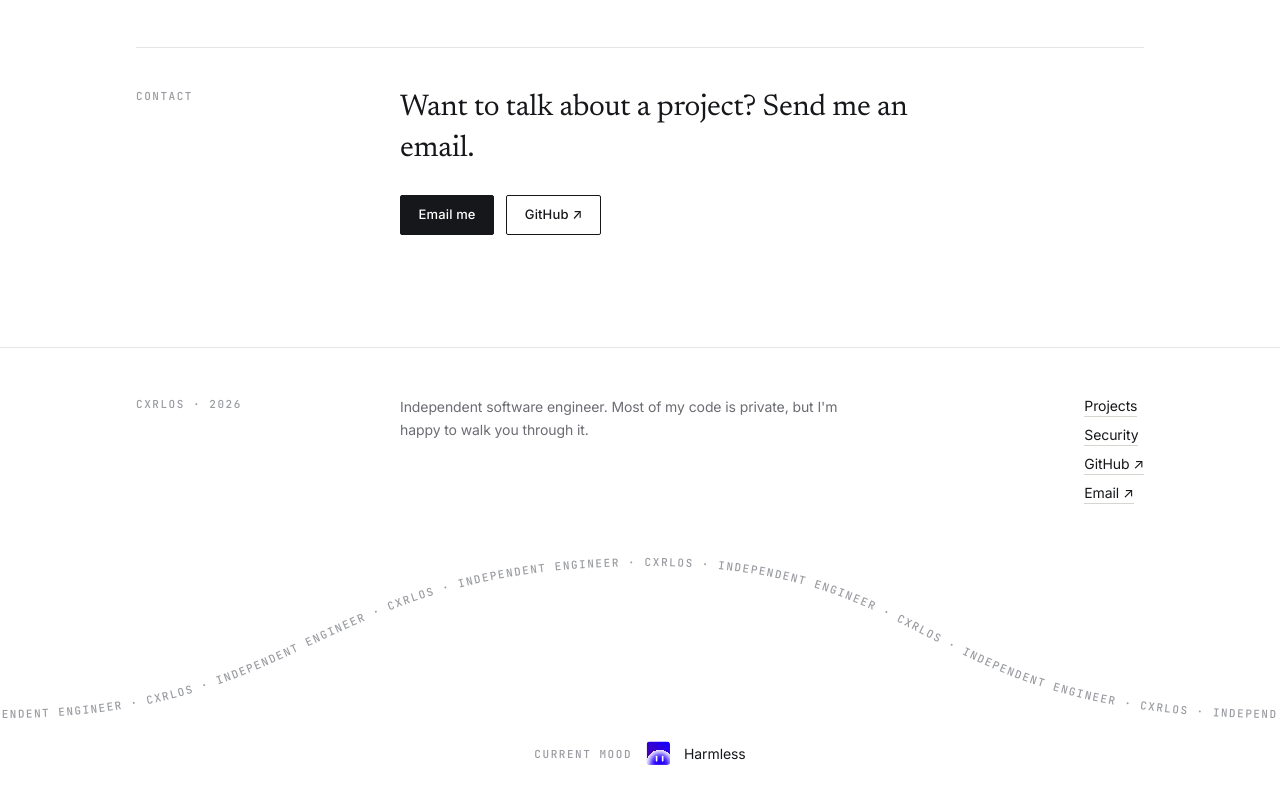
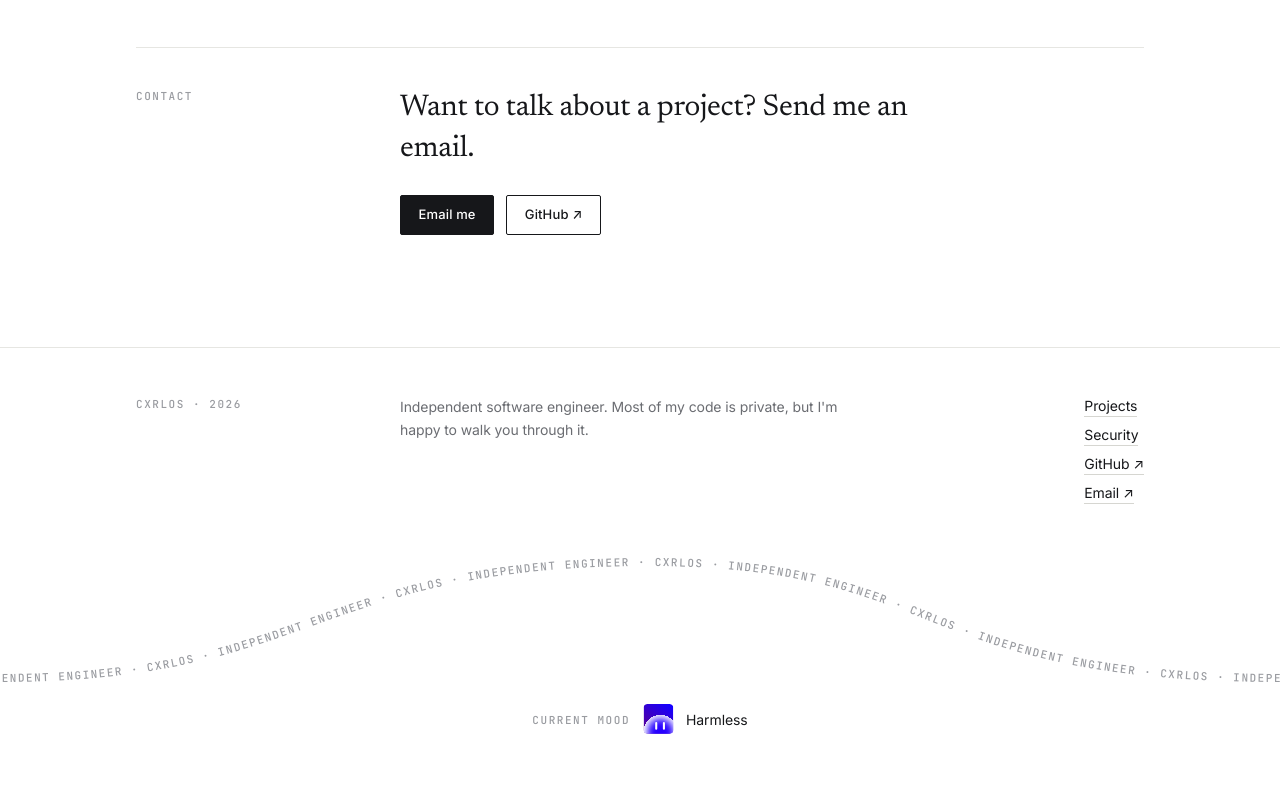
Before and after one commit to imcxrlos/personal, a Next.js app: page / in a window 1280 px wide. Shown: the part 2652-3452 px from the top of the page. After the commit the page ends 3420 px from the top, so only its background shows below. Built offline with nearby package versions, Linux system fonts and the light colour scheme.

Commit message:
Lower the footer arc and enlarge the mood mascot

```diff
--- a/components/curved-text.tsx
+++ b/components/curved-text.tsx
@@ -106,7 +106,7 @@ export function CurvedText() {
   }, [loop]);
 
   return (
-    <div ref={boxRef} aria-hidden className="h-[124px] w-full overflow-hidden md:h-[188px]">
+    <div ref={boxRef} aria-hidden className="h-[104px] w-full overflow-hidden md:h-[152px]">
       {size.w ? (
         <svg
           width={size.w}
--- a/components/footer.tsx
+++ b/components/footer.tsx
@@ -44,7 +44,7 @@ export function Footer() {
         <p className="flex items-center gap-3">
           <span className="eyebrow">Current mood</span>
           {/* Fixed box so the SVG can't shift the layout as it mounts. */}
-          <span aria-hidden className="-mx-2 -my-2 block h-11 w-11 shrink-0">
+          <span aria-hidden className="-mx-3 -my-3 block h-14 w-14 shrink-0">
             <LiquidPauseAnimation restless={mood === "Dangerous"} />
           </span>
           <span className="text-sm text-[var(--color-ink)]">{mood}</span>
```
